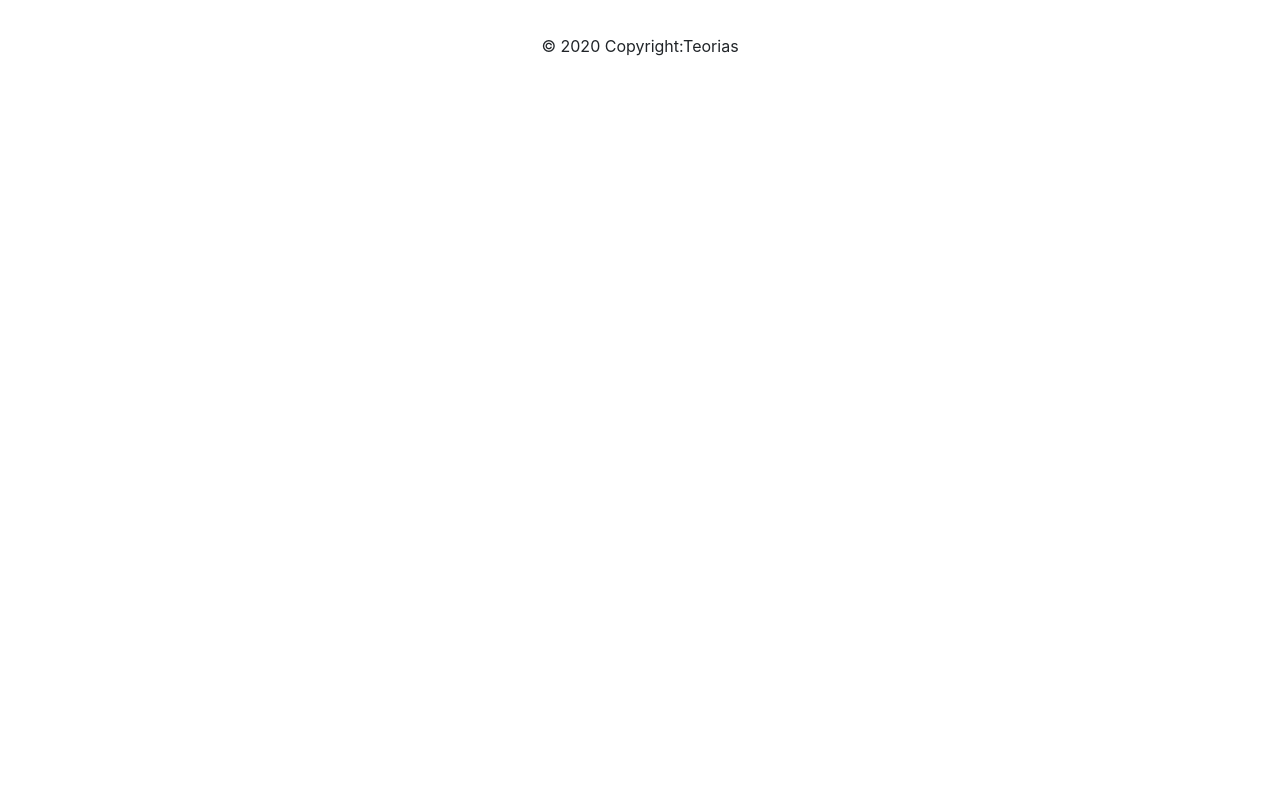
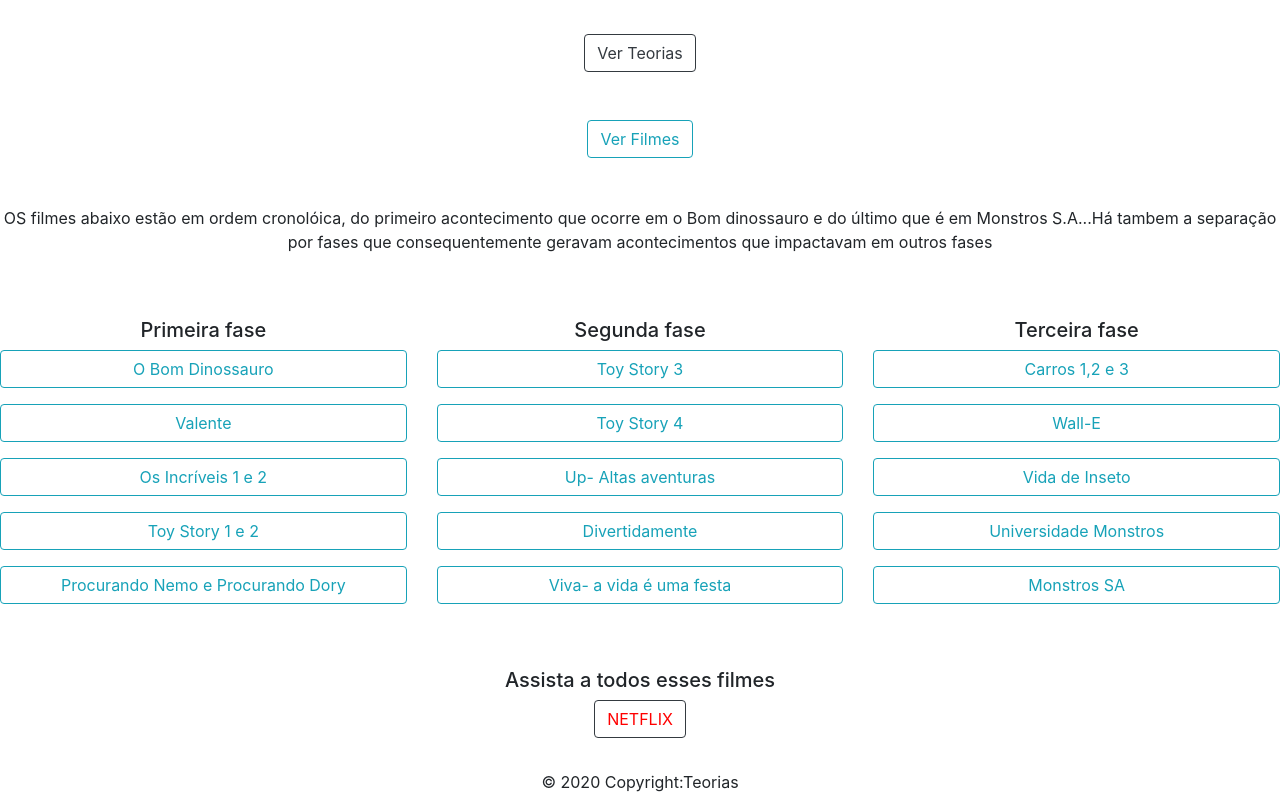
Before and after one commit to monteirojeferson/TeoriaDaPixar, an Angular app in the folder teorias/: page /home in a window 1280 px wide. Shown: the part 960-1770 px from the top of the page. Before the commit the page ends 1034 px from the top, so only its background shows below. Built offline with nearby package versions, Linux system fonts and the light colour scheme.

Commit message:
Adicionando logo da netflix com btn-outline e estilização manual CSS, alem de colocar a lista de filmes no home

```diff
--- a/teorias/src/app/home/home.component.css
+++ b/teorias/src/app/home/home.component.css
@@ -6,3 +6,6 @@
     background-repeat: no-repeat;
     background-size: cover;
 }
+#netflix{
+    color: red;
+}
--- a/teorias/src/app/home/home.component.html
+++ b/teorias/src/app/home/home.component.html
@@ -1,10 +1,17 @@
 <div class="container">
 
     <div class="row mt-5 mb-5">
-       <div class="col-md-12">
+       <div class="col-md-12 ">
           <h1 class="text-center">Teoria da Pixar!</h1>
        </div>
     </div>
+    <div class="row mt-5 mb-5">
+      <div class="col-md-12 d-flex justify-content-end">
+
+         <p class="text-center"><button type="button" class="btn btn-outline-dark " id="netflix">NETFLIX</button></p>
+
+      </div>
+   </div>
 
     <div class="row mb-5">
        <div class="col-md-12">
@@ -22,3 +29,51 @@
          <button class="btn btn-outline-dark" routerLink = '/teorias'>Ver Teorias</button>
       </div>
    </div>
+   <div class="row mt-5 mb-5">
+      <div class="col-md-12 d-flex justify-content-center">
+         <button class="btn btn-outline-info" routerLink = '/'>Ver Filmes</button>
+      </div>
+   </div>
+   <div class="row mt-5 mb-5">
+      <div class="col-md-12 d-flex justify-content-center">
+        <p class="text-center">OS filmes abaixo estão em ordem cronolóica, do primeiro acontecimento que ocorre em o Bom dinossauro e do último que é em Monstros S.A...Há tambem a separação por fases que consequentemente geravam acontecimentos que impactavam em outros fases</p>
+      </div>
+   </div>
+   <div class="row mb-5 mt-5 ">
+      <div class="col-md-4 ">
+         <h5 class="text-center">Primeira fase</h5>
+
+<p class="text-center"><button type="button" class="btn btn-outline-info w-100">O Bom Dinossauro</button></p>
+<p class="text-center"><button type="button" class="btn btn-outline-info w-100">Valente</button></p>
+<p class="text-center"><button type="button" class="btn btn-outline-info w-100">Os Incríveis 1 e 2</button></p>
+<p class="text-center"><button type="button" class="btn btn-outline-info w-100">Toy Story 1 e 2</button></p>
+<p class="text-center"><button type="button" class="btn btn-outline-info w-100">Procurando Nemo e Procurando Dory </button></p>
+
+
+      </div>
+      <div class="col-md-4">
+         <h5 class="text-center">Segunda fase</h5>
+
+         <p class="text-center"><button type="button" class="btn btn-outline-info w-100">Toy Story 3 </button></p>
+         <p class="text-center"><button type="button" class="btn btn-outline-info w-100">Toy Story 4 </button></p>
+         <p class="text-center"><button type="button" class="btn btn-outline-info w-100">Up- Altas aventuras</button></p>
+         <p class="text-center"><button type="button" class="btn btn-outline-info w-100">Divertidamente</button></p>
+         <p class="text-center"><button type="button" class="btn btn-outline-info w-100">Viva- a vida é uma festa</button></p>
+      </div>
+      <div class="col-md-4">
+         <h5 class="text-center">Terceira fase</h5>
+
+
+         <p class="text-center"><button type="button" class="btn btn-outline-info w-100">Carros 1,2 e 3</button></p>
+         <p class="text-center"><button type="button" class="btn btn-outline-info w-100">Wall-E</button></p>
+         <p class="text-center"><button type="button" class="btn btn-outline-info w-100">Vida de Inseto</button></p>
+         <p class="text-center"><button type="button" class="btn btn-outline-info w-100">Universidade Monstros</button></p>
+         <p class="text-center"><button type="button" class="btn btn-outline-info w-100">Monstros SA</button></p>
+      </div>
+   </div>
+<div class="row">
+   <div class="col-md-12">
+      <h5 class="text-center">Assista a todos esses filmes</h5>
+      <p class="text-center"><button type="button" class="btn btn-outline-dark " id="netflix">NETFLIX</button></p>
+   </div>
+</div>
```
Also changed, not shown: teorias/src/app/contatos/contatos.component.html (line endings or trailing spaces).
